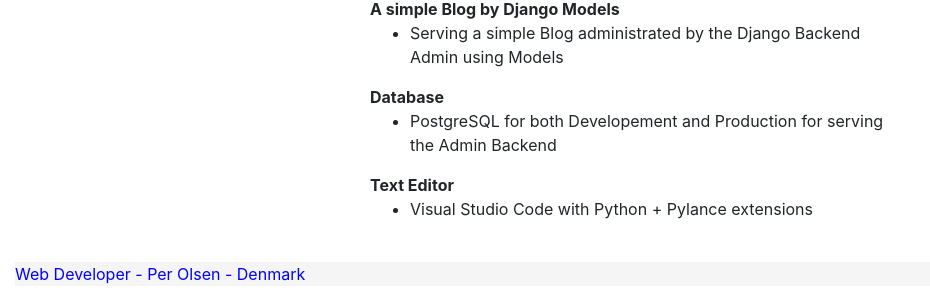
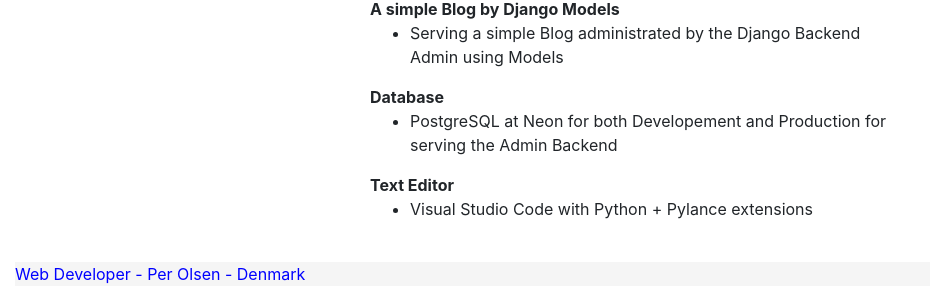
Before and after one commit to persteenolsen/django-azure, a Django app: page /about in a window 1280 px wide. Shown: the part 750-1051 px from the top of the page, without its empty margins (0-930 px from the left). Run offline with Django 5.2, Linux system fonts and the light colour scheme; some libraries are stand-ins or nearby versions.

Commit message:
Adjusted the Readme + About Page for PostgreSQL

```diff
--- a/example/templates/example/about.html
+++ b/example/templates/example/about.html
@@ -86,7 +86,7 @@
                 <b>Database</b><br />
                 <ul>
                     <li>
-                       PostgreSQL for both Developement and Production for serving the Admin Backend
+                       PostgreSQL at Neon for both Developement and Production for serving the Admin Backend
                     </li>
 
                 </ul>
--- a/mysite/settings.py
+++ b/mysite/settings.py
@@ -45,10 +45,10 @@ DEBUG = False
 # 21-10-2025 - Needed for locally developing but dont work at Azure !
 # DEVELOPEMENT - Disable for Production !
 # ALLOWED_HOSTS = ['*']
+# ALLOWED_HOSTS = ["localhost", "127.0.0.1"]
 
 # 17-05-2026 - Needed for Azure but dont work when running locally developing !
 # PRODUCTION - Disable for Developement !
-#ALLOWED_HOSTS = []
 ALLOWED_HOSTS = ['pso-django.azurewebsites.net']
 
 # 22-10-2025 - Needed at Azure to avoid 403 forbidden when trying to login to the Django Admin Backend
```
Also changed, not shown: README.md.
